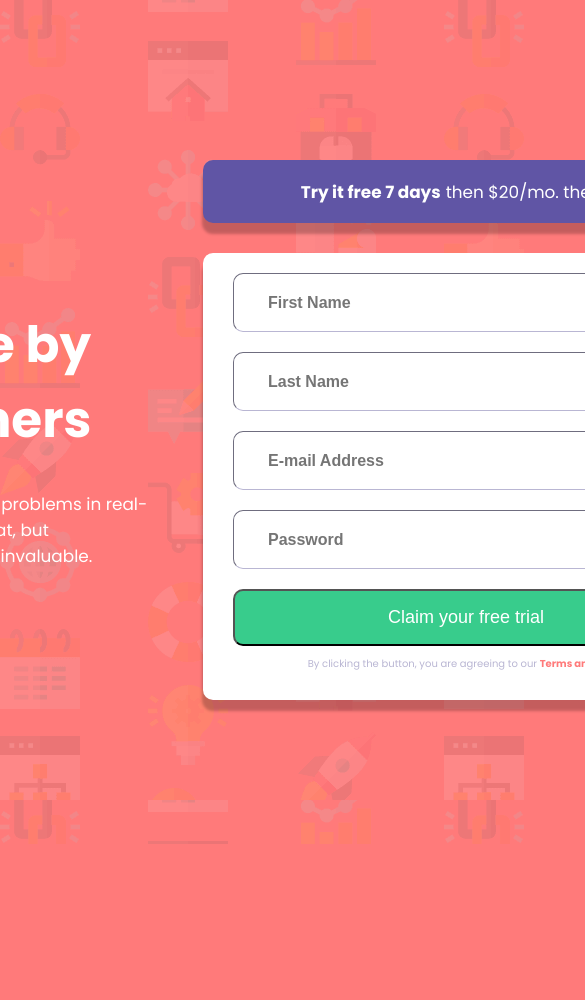
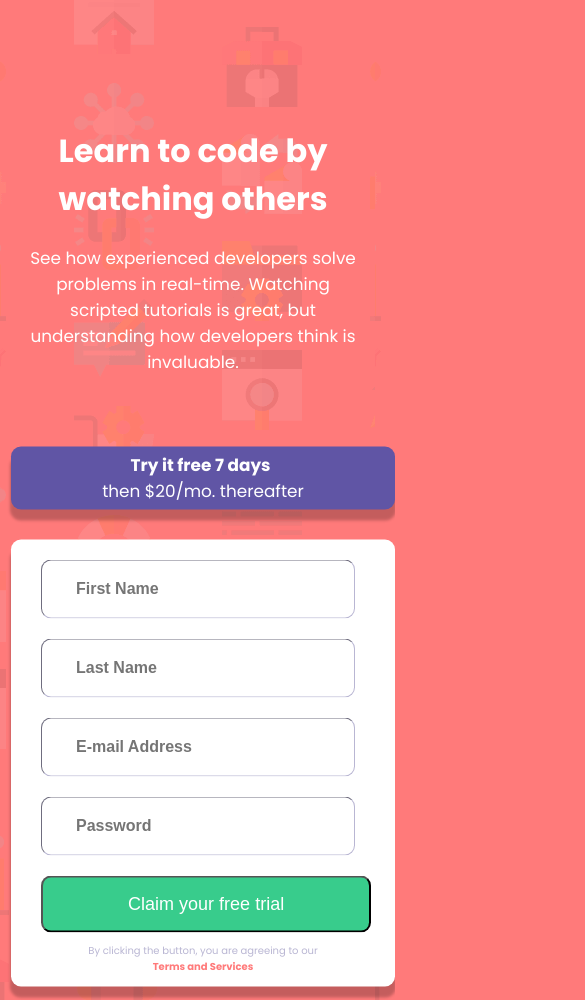
Before and after one commit to Kaji17/Signup-Component, a website: page index.html in a window 390 px wide. Shown: the top 1000 px of the page, 585 px wide, since content can reach past the window. Before the commit the page ends 844 px from the top, so only its background shows below. Drawn offline with nearby package versions, Linux system fonts and the light colour scheme.

Commit message:
add responsive on all screen

```diff
--- a/style.css
+++ b/style.css
@@ -150,3 +150,58 @@ body {
 .col{
     position: relative;
 }
+
+/* Screen 1024 */
+@media screen and (max-width:1112px) {
+    .content-singup{
+        max-width: 869px;
+    }
+    .content--width {
+        width: 440px;
+    }
+    .form-signup__element p{
+        width: 457px;
+    }
+    .col{
+        height: auto;
+    }
+    .form-signup__element input{
+        width: 77%;
+    }
+    .content-description h1{
+        font-size: xx-large;
+    }
+
+}
+
+@media screen and (max-width:847px){
+    .content-singup{
+        max-width: 768px;
+    }
+    .content--width {
+        width: 384px;
+    }
+    .form-signup__element p{
+        width: 63%;
+    }
+    .form-signup__element input{
+        width: 72%;
+    }
+}
+
+@media screen and (max-width:425px) {
+    body {
+        background-image: url(images/bg-intro-mobile.png);
+    }
+    .content--flex {
+        display: flex;
+        flex-direction: column;
+    }
+    .content-description{
+        text-align: center;
+        margin-bottom: 55px;
+    }
+    .form-signup{
+        margin-bottom: 76px;
+    }
+}
```
